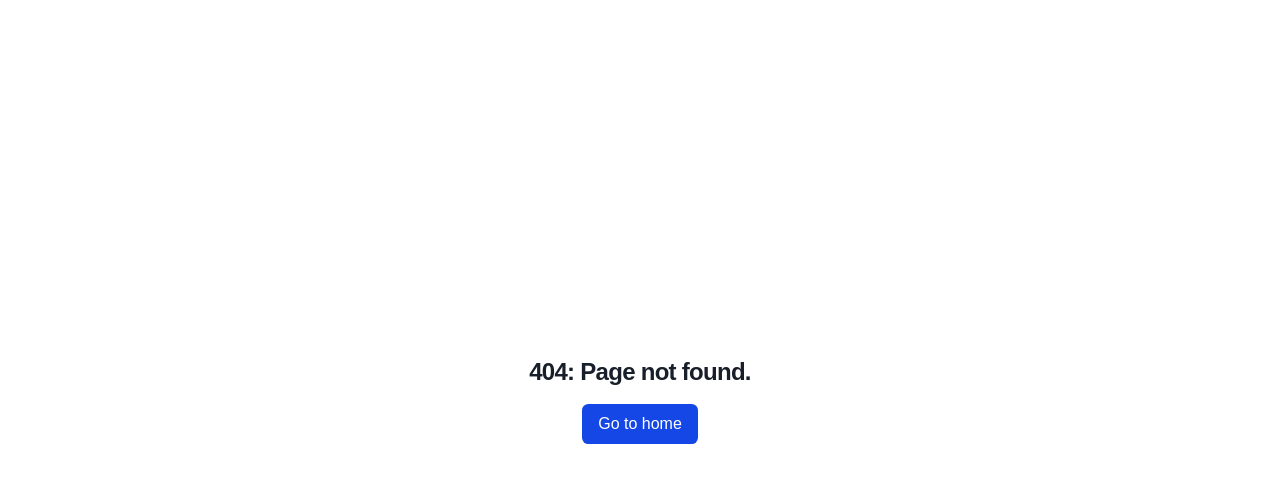
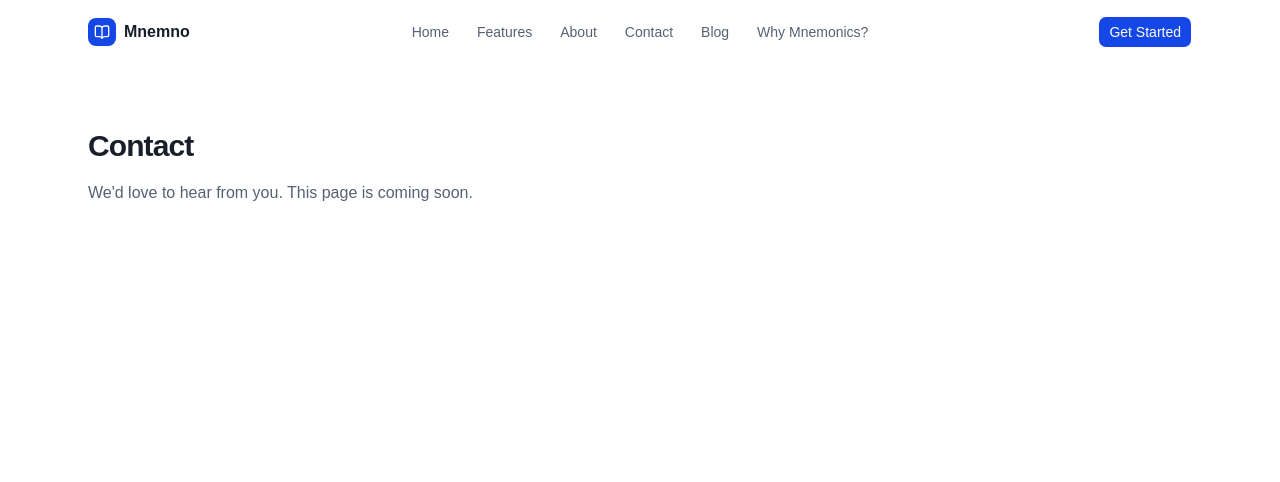
Before and after one commit to hereisphil/2606-WDV349-CantuPhillip, a React (Vite) app in the folder dev/mnemno/apps/web/: page /contact in a window 1280 px wide. Before the commit this address had no page. Shown: the top 482 px of the page. Built offline with nearby package versions, Linux system fonts and the light colour scheme.

Commit message:
Completed 3 out of 4 Tasks: build navbar + logo, add main navigation, add get started. EXTRA: I also scaffolded a /contact and /blog page because otherwise I'd have TypeScript errors which would prevent a build. NEXT: Footer

```diff
--- a/dev/mnemno/apps/web/src/routeTree.gen.ts
+++ b/dev/mnemno/apps/web/src/routeTree.gen.ts
@@ -13,6 +13,8 @@ import { Route as MarketingRouteImport } from './routes/_marketing'
 import { Route as AuthRouteImport } from './routes/_auth'
 import { Route as AppRouteImport } from './routes/_app'
 import { Route as MarketingIndexRouteImport } from './routes/_marketing/index'
+import { Route as MarketingContactRouteImport } from './routes/_marketing/contact'
+import { Route as MarketingBlogRouteImport } from './routes/_marketing/blog'
 import { Route as AuthSigninRouteImport } from './routes/_auth/signin'
 import { Route as AppDashboardRouteImport } from './routes/_app/dashboard'
 
@@ -33,6 +35,16 @@ const MarketingIndexRoute = MarketingIndexRouteImport.update({
   path: '/',
   getParentRoute: () => MarketingRoute,
 } as any)
+const MarketingContactRoute = MarketingContactRouteImport.update({
+  id: '/contact',
+  path: '/contact',
+  getParentRoute: () => MarketingRoute,
+} as any)
+const MarketingBlogRoute = MarketingBlogRouteImport.update({
+  id: '/blog',
+  path: '/blog',
+  getParentRoute: () => MarketingRoute,
+} as any)
 const AuthSigninRoute = AuthSigninRouteImport.update({
   id: '/signin',
   path: '/signin',
@@ -48,11 +60,15 @@ export interface FileRoutesByFullPath {
   '/': typeof MarketingIndexRoute
   '/dashboard': typeof AppDashboardRoute
   '/signin': typeof AuthSigninRoute
+  '/blog': typeof MarketingBlogRoute
+  '/contact': typeof MarketingContactRoute
 }
 export interface FileRoutesByTo {
   '/': typeof MarketingIndexRoute
   '/dashboard': typeof AppDashboardRoute
   '/signin': typeof AuthSigninRoute
+  '/blog': typeof MarketingBlogRoute
+  '/contact': typeof MarketingContactRoute
 }
 export interface FileRoutesById {
   __root__: typeof rootRouteImport
@@ -61,13 +77,15 @@ export interface FileRoutesById {
   '/_marketing': typeof MarketingRouteWithChildren
   '/_app/dashboard': typeof AppDashboardRoute
   '/_auth/signin': typeof AuthSigninRoute
+  '/_marketing/blog': typeof MarketingBlogRoute
+  '/_marketing/contact': typeof MarketingContactRoute
   '/_marketing/': typeof MarketingIndexRoute
 }
 export interface FileRouteTypes {
   fileRoutesByFullPath: FileRoutesByFullPath
-  fullPaths: '/' | '/dashboard' | '/signin'
+  fullPaths: '/' | '/dashboard' | '/signin' | '/blog' | '/contact'
   fileRoutesByTo: FileRoutesByTo
-  to: '/' | '/dashboard' | '/signin'
+  to: '/' | '/dashboard' | '/signin' | '/blog' | '/contact'
   id:
     | '__root__'
     | '/_app'
@@ -75,6 +93,8 @@ export interface FileRouteTypes {
     | '/_marketing'
     | '/_app/dashboard'
     | '/_auth/signin'
+    | '/_marketing/blog'
+    | '/_marketing/contact'
     | '/_marketing/'
   fileRoutesById: FileRoutesById
 }
@@ -112,6 +132,20 @@ declare module '@tanstack/react-router' {
       path: '/'
       fullPath: '/'
       preLoaderRoute: typeof MarketingIndexRouteImport
+      parentRoute: typeof MarketingRoute
+    }
+    '/_marketing/contact': {
+      id: '/_marketing/contact'
+      path: '/contact'
+      fullPath: '/contact'
+      preLoaderRoute: typeof MarketingContactRouteImport
+      parentRoute: typeof MarketingRoute
+    }
+    '/_marketing/blog': {
+      id: '/_marketing/blog'
+      path: '/blog'
+      fullPath: '/blog'
+      preLoaderRoute: typeof MarketingBlogRouteImport
       parentRoute: typeof MarketingRoute
     }
     '/_auth/signin': {
@@ -152,10 +186,14 @@ const AuthRouteChildren: AuthRouteChildren = {
 const AuthRouteWithChildren = AuthRoute._addFileChildren(AuthRouteChildren)
 
 interface MarketingRouteChildren {
+  MarketingBlogRoute: typeof MarketingBlogRoute
+  MarketingContactRoute: typeof MarketingContactRoute
   MarketingIndexRoute: typeof MarketingIndexRoute
 }
 
 const MarketingRouteChildren: MarketingRouteChildren = {
+  MarketingBlogRoute: MarketingBlogRoute,
+  MarketingContactRoute: MarketingContactRoute,
   MarketingIndexRoute: MarketingIndexRoute,
 }
 
--- a/dev/mnemno/apps/web/src/routes/_marketing.tsx
+++ b/dev/mnemno/apps/web/src/routes/_marketing.tsx
@@ -1,9 +1,9 @@
 import { createFileRoute, Outlet } from "@tanstack/react-router"
-
+import { Nav } from "./_marketing/-components/Nav"
 export const Route = createFileRoute("/_marketing")({
   component: () => (
     <div className="flex min-h-dvh w-full flex-col">
-      {/* <Header /> */}
+      <Nav />
       <main className="grow">
         <Outlet />
       </main>
--- /dev/null
+++ b/dev/mnemno/apps/web/src/routes/_marketing/-components/Nav.tsx
@@ -0,0 +1,72 @@
+import { Link } from "@tanstack/react-router"
+import { BookOpen } from "lucide-react"
+import { Button } from "@workspace/ui/components/button"
+import { cn } from "@workspace/ui/lib/utils"
+
+const navItemClass =
+  "rounded-md px-3 py-1.5 text-sm font-medium text-muted-foreground transition-colors hover:bg-muted hover:text-foreground"
+
+function scrollToId(id: string) {
+  document.getElementById(id)?.scrollIntoView({ behavior: "smooth" })
+}
+
+export function Nav() {
+  return (
+    <header className="w-full">
+      <nav className="mx-auto grid max-w-6xl grid-cols-[1fr_auto_1fr] items-center gap-4 px-6 py-4">
+        <Link to="/" className="flex items-center gap-2 font-semibold">
+          <span className="flex size-7 items-center justify-center rounded-lg bg-primary text-primary-foreground">
+            <BookOpen className="size-4" />
+          </span>
+          <span>Mnemno</span>
+        </Link>
+
+        <div className="flex items-center gap-1">
+          <Link
+            to="/"
+            activeOptions={{ exact: true }}
+            className={cn(
+              navItemClass,
+              "data-[status=active]:bg-muted data-[status=active]:text-foreground"
+            )}
+          >
+            Home
+          </Link>
+          <button
+            type="button"
+            onClick={() => scrollToId("features")}
+            className={navItemClass}
+          >
+            Features
+          </button>
+          <button
+            type="button"
+            onClick={() => scrollToId("about")}
+            className={navItemClass}
+          >
+            About
+          </button>
+          <Link to="/contact" className={navItemClass}>
+            Contact
+          </Link>
+          <Link to="/blog" className={navItemClass}>
+            Blog
+          </Link>
+          <button
+            type="button"
+            onClick={() => scrollToId("whyMnemonics")}
+            className={navItemClass}
+          >
+            Why Mnemonics?
+          </button>
+        </div>
+
+        <div className="flex justify-end">
+          <Button render={<Link to="/signin" />} nativeButton={false}>
+            Get Started
+          </Button>
+        </div>
+      </nav>
+    </header>
+  )
+}
--- /dev/null
+++ b/dev/mnemno/apps/web/src/routes/_marketing/blog.tsx
@@ -0,0 +1,16 @@
+import { createFileRoute } from "@tanstack/react-router"
+
+export const Route = createFileRoute("/_marketing/blog")({
+  component: Blog,
+})
+
+function Blog() {
+  return (
+    <section className="mx-auto max-w-6xl px-6 py-16">
+      <h1 className="text-3xl font-bold">Blog</h1>
+      <p className="mt-4 text-muted-foreground">
+        Articles and updates are on the way. Check back soon.
+      </p>
+    </section>
+  )
+}
--- /dev/null
+++ b/dev/mnemno/apps/web/src/routes/_marketing/contact.tsx
@@ -0,0 +1,16 @@
+import { createFileRoute } from "@tanstack/react-router"
+
+export const Route = createFileRoute("/_marketing/contact")({
+  component: Contact,
+})
+
+function Contact() {
+  return (
+    <section className="mx-auto max-w-6xl px-6 py-16">
+      <h1 className="text-3xl font-bold">Contact</h1>
+      <p className="mt-4 text-muted-foreground">
+        We&apos;d love to hear from you. This page is coming soon.
+      </p>
+    </section>
+  )
+}
```
